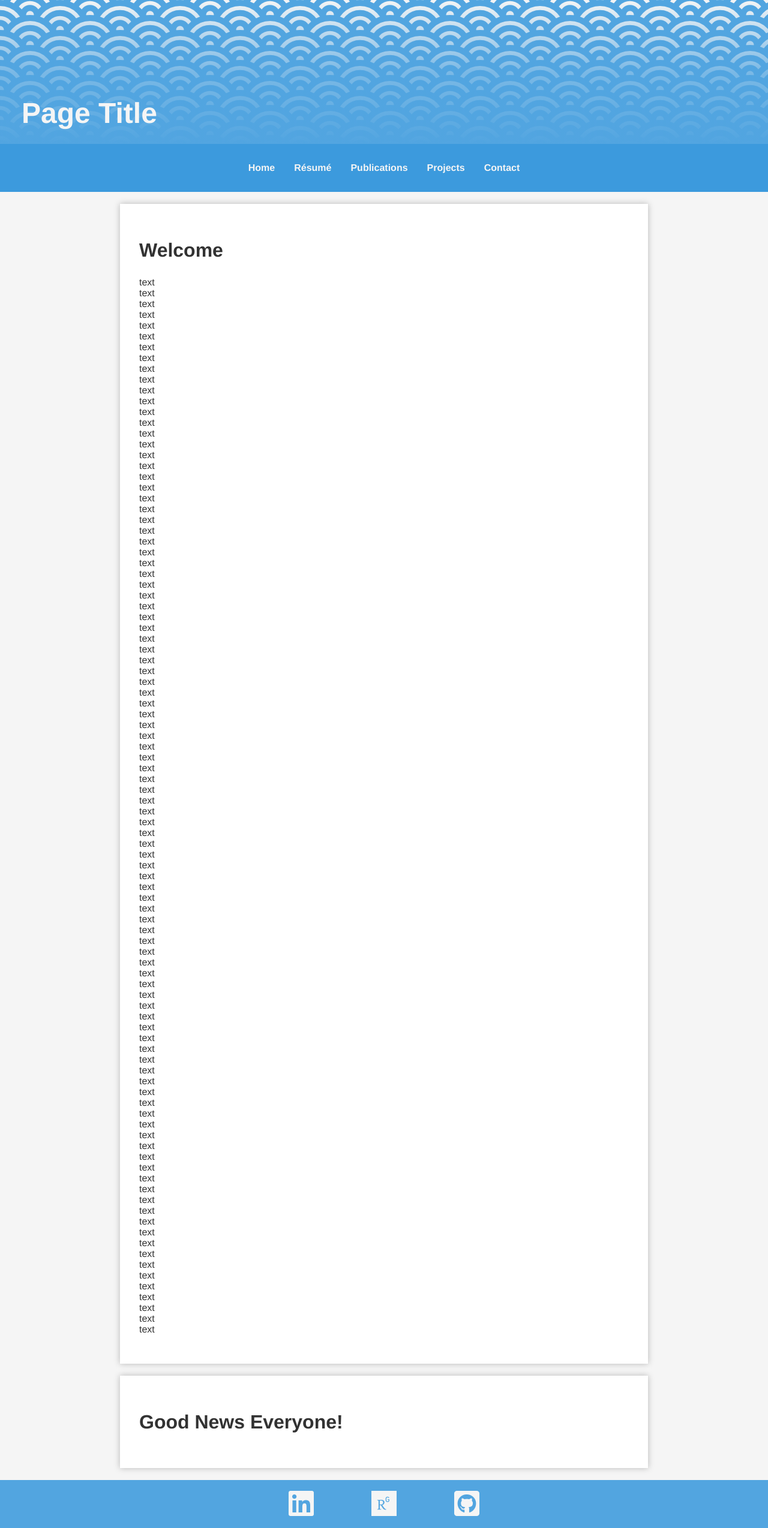
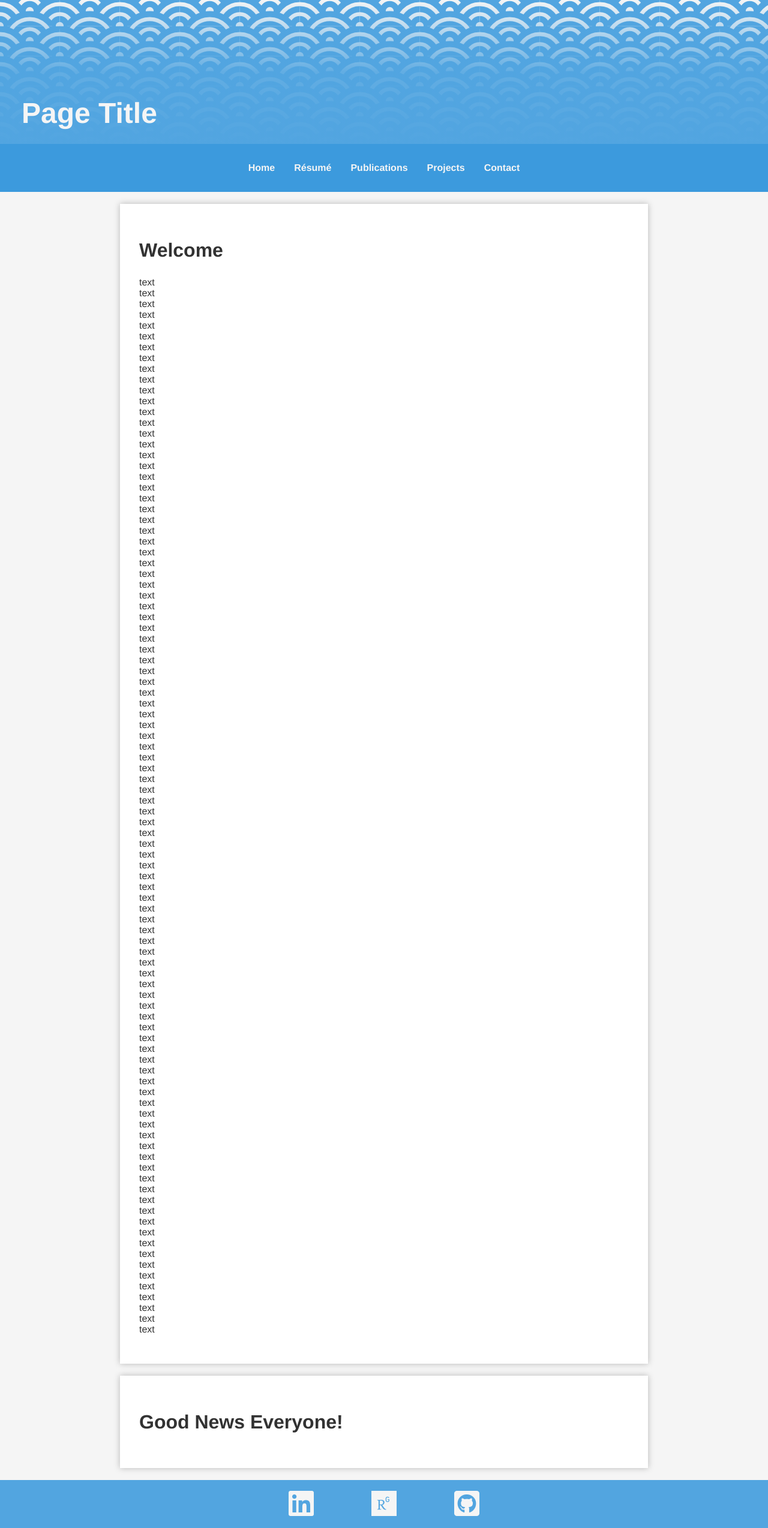
Before and after one commit to dmtveit/dmtveit.github.io, a Jekyll site: the page built from index.html, in a window 1280 px wide. Shown: the whole page at 60% size. Built offline with Jekyll 4.4.1, drawn with Linux system fonts in a browser that asks for light colours.

Commit message:
header image testing

```diff
--- a/css/main.css
+++ b/css/main.css
@@ -9,7 +9,7 @@
     /* color */
     --color-body-background: rgb(245, 245, 245);
     --color-header-background: hsl(205, 70%, 60%);
-    --color-header-background-mid: hsla(205, 70%, 60%, 0.75);
+    --color-header-background-mid: hsla(205, 70%, 60%, 0.9);
     --color-header-background-none: hsla(205, 70%, 60%, 0);
     --color-sticky-header-background: hsl(205, 70%, 55%);
     --color-footer-background: var(--color-header-background);
@@ -97,7 +97,8 @@ header {
     /* header background */
     background-image:
     linear-gradient(to bottom, var(--color-header-background-none), var(--color-header-background-mid), var(--color-header-background)),
-    url(/images/header_img_inv.svg);
+    url(/images/header_img.svg);
+    background-position: left bottom;
 
 }
 #sticky-header {
```
Also changed, not shown: images/header_img.svg, images/header_img_inv.svg (deleted), images/waves.svg.
